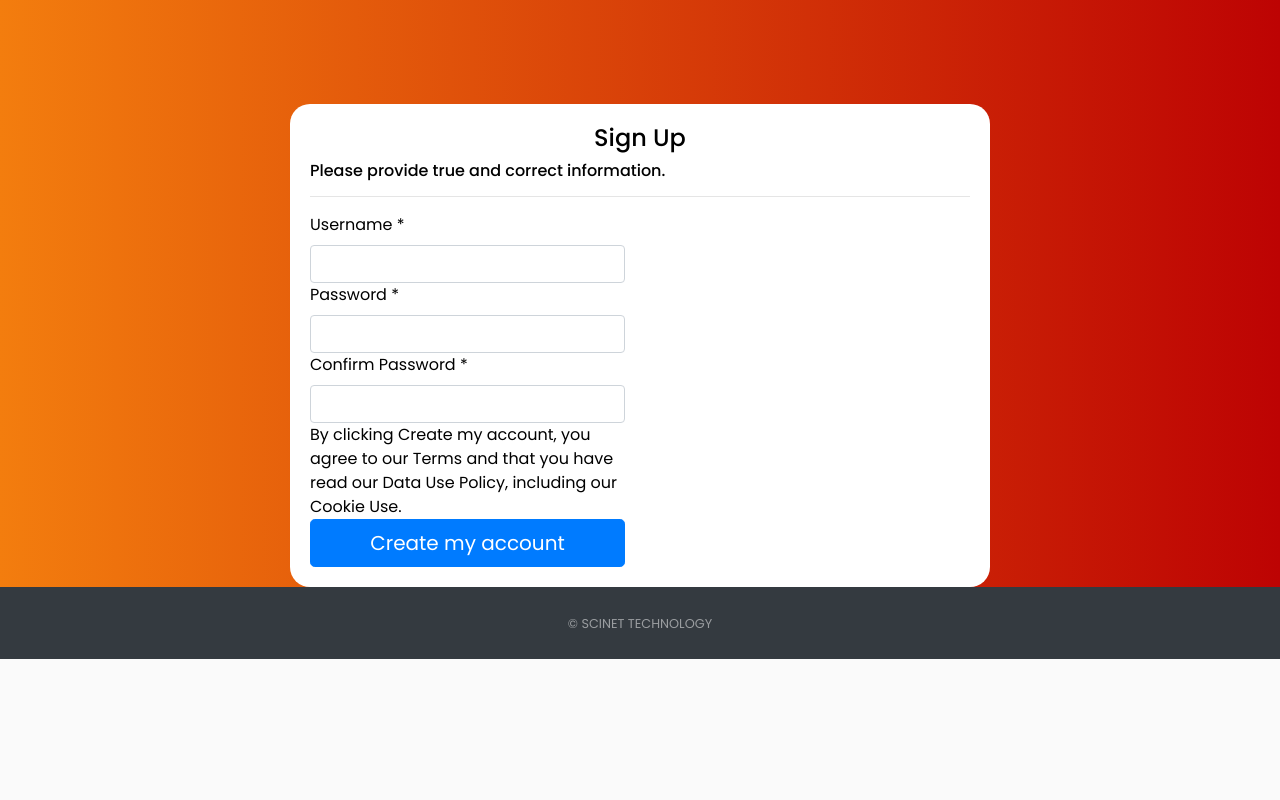
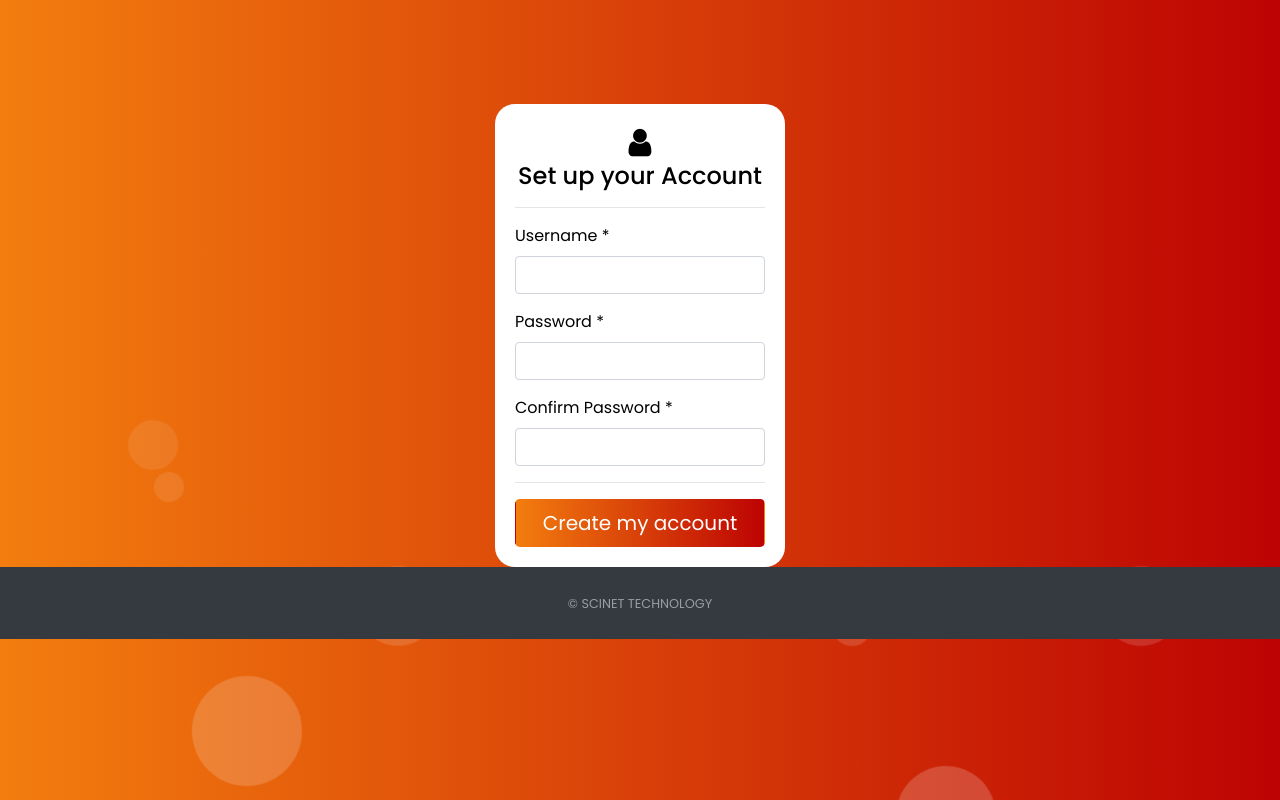
Before and after one commit to newbies4/fighting, a CodeIgniter app: page /fighting/admin_controller/user_signup_credentials in a window 1280 px wide. Run offline with CodeIgniter, Linux system fonts and the light colour scheme; some libraries are stand-ins or nearby versions.

Commit message:
Separated signup & cred, change btn color for sign up, minor edit storeroom

```diff
--- a/application/views/admin/admin_login.php
+++ b/application/views/admin/admin_login.php
@@ -38,8 +38,8 @@
     </div>
 
     <button class="btn btn-lg btn-primary-login btn-block" type="submit">Sign in</button>
-    <p class="mt-5 mb-3 text-muted">Don't Have Account?</p><a href="<?php echo base_url('admin_controller/user_signup');?>">Sign Up Here</a>
-<?= form_close(); ?>
+    <p><center> Don't have an account? <a href="<?php echo base_url('admin_controller/user_signup');?>"><font color="#0000FF"> Sign In </font> </a> </center></p>
+
 
         </section>
     </section>
--- a/application/views/user/user_signup_credentials.php
+++ b/application/views/user/user_signup_credentials.php
@@ -1,30 +1,39 @@
-<div class="sign-up-bg">
-	<div class="container">
-		<section class="row">
-			<div class="wrap">
-	 			<h2><center>   <legend>Sign Up</legend> </center></h2>
-            	<h6>Please provide true and correct information.</h6>
-				<hr/>
-			<div class="row">
-	  		  <!-- left -->
-        			<!--end of col-sm-6-->
+<div class="animation-area">
+        <ul class="box-area">
+            <li></li>
+            <li></li>
+            <li></li>
+            <li></li>
+            <li></li>
+            <li></li>
+            <li></li>
+            <li></li>
+        </ul>
+</div>
+<section class = "container-fluid">
+    <section class="row justify-content-center">
+        <section class="col 12 col-sm-6 col-lg-3">
+			<div class="wrap-credentials">
+	 		<h2><center><i class="fa fa-user"></i>   <legend>Set up your Account</legend> </center></h2>
+            <hr/>
 
-			   <!--right part -->
-				<div class="col-sm-6">
-					<label>Username *</label>
-                    	<input type="text" name="username" value="" class="form-control input-lg" placeholder=""  />
-					<label>Password *</label>
-						<input type="password" name="password" value="" class="form-control input-lg" placeholder=""  />
-					<label>Confirm Password *</label>
-						<input type="password" name="confirm_password" value="" class="form-control input-lg" placeholder=""  />
+			<div class="form-group">
+			<label>Username *</label>
+                <input type="text" name="username" value="" class="form-control" placeholder=""  />
+			</div>
 
+			<div class="form-group">
+			<label>Password *</label>
+				<input type="password" name="password" value="" class="form-control" placeholder=""  />
+			</div>
 
-              		<span class="help-block">By clicking Create my account, you agree to our Terms and that you have read our Data Use Policy, including our Cookie Use.</span>
-                    	<button class="btn btn-lg btn-primary btn-block signup-btn" type="submit">
-                        	Create my account</button>
-		 		</div><!--end of col-sm-6-->
-				</div>
+			<div class="form-group">
+			<label>Confirm Password *</label>
+				<input type="password" name="confirm_password" value="" class="form-control" placeholder=""  />
 			</div>
-		</section>
-	</div>
-</div>
+			<hr/>
+            <button class="btn btn-lg btn-primary-signup btn-block signup-btn" type="submit">Create my account</button>
+			</div>
+			</section>
+    </section>
+</section>
--- a/assets/css/styles.css
+++ b/assets/css/styles.css
@@ -526,14 +526,25 @@ a.article:hover {
 ----------------------------------------------------- */
 
 .wrap{
-  max-width: 700px;
+  max-width: 380px;
+  border-radius:20px;
+  margin: auto;
+  background: white;
+  padding: 20px;
+  color: #000000;
+  margin-top: 5vh;
+  padding:20px 20px 20px;
+}
+
+.wrap-credentials{
+  max-width: 380px;
   border-radius:20px;
   margin: auto;
   background: white;
   padding: 20px;
   color: #000000;
   margin-top: 13vh;
-  padding: 20px;
+  padding:20px 20px 20px;
 }
 /*
 input[type=submit]{
@@ -555,6 +566,12 @@ input[type=submit]:hover{
   opacity:0.7;
 }
 */
-.sign-up-bg{
-  background:linear-gradient(to left, #bd0303, rgb(243, 125, 14));
+.btn-primary-signup{
+  color:#fff;
+  background: linear-gradient(to left, #bd0303, rgb(243, 125, 14));
 }
+.btn-primary-signup:hover {
+  color: white;
+  background: linear-gradient(to right, #bd0303, rgb(243, 125, 14));
+  box-shadow: 0px 0px 20px 0px rgba(0, 0, 0, 0.863);
+}
```
Also changed, not shown: application/views/user/user_account_storeroom.php (+6 -6 lines), application/views/user/user_signup.php (+26 -22 lines).
